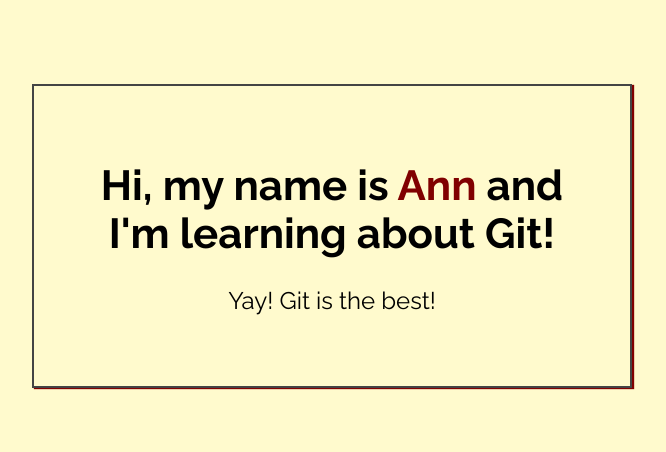
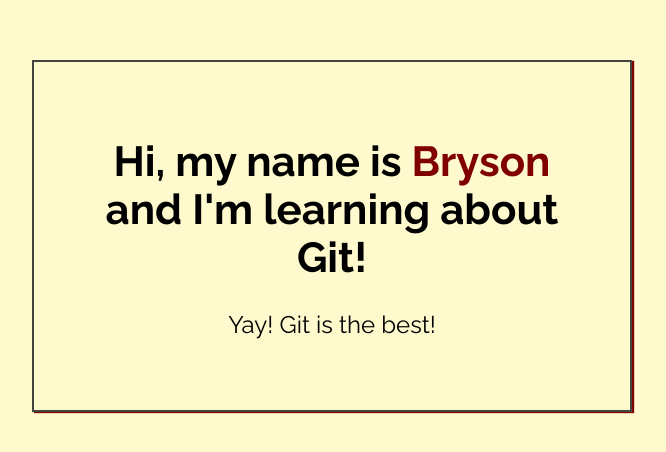
Before and after one commit to brysonvindas/myfirstrepo, a plain HTML site: page index.html in a window 1280 px wide. Shown: the part 164-616 px from the top of the page, without its empty margins (308-974 px from the left). Drawn offline with Linux system fonts and the light colour scheme.

Commit message:
Added name to index.html

```diff
--- a/index.html
+++ b/index.html
@@ -14,7 +14,7 @@
 <body>
 
     <div class="greeting">
-        <h1>Hi, my name is <span class="highlight">Ann</span> and I'm learning about Git! </h1>
+        <h1>Hi, my name is <span class="highlight">Bryson</span> and I'm learning about Git! </h1>
 
         <p>Yay! Git is the best!</p>
     </div>
```
